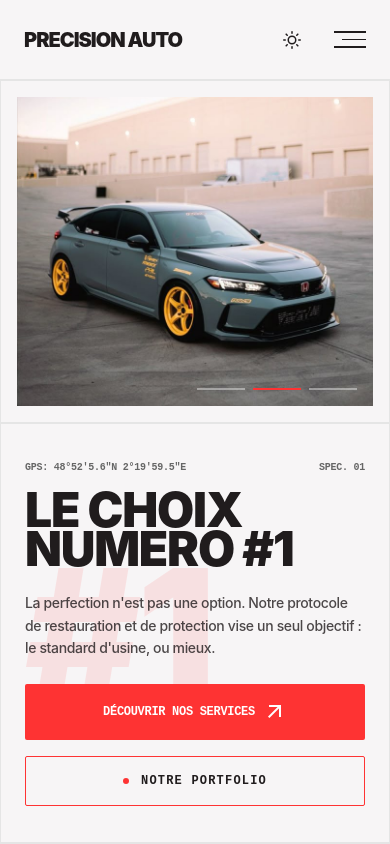
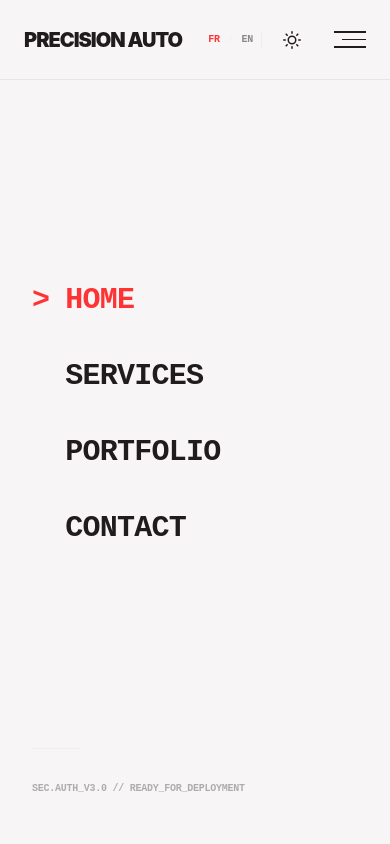
Before and after one commit to Teodev578/prepa_website, a Next.js app: page / in a window 390 px wide. Both pictures are taken after a click on the element 318 px from the left and 39 px from the top of the page. Shown: the top 844 px of the page. Built offline with nearby package versions, Linux system fonts and the light colour scheme.

Commit message:
refactor: reorganize language selector placement and update mobile navigation layout

```diff
--- a/components/Navbar.tsx
+++ b/components/Navbar.tsx
@@ -60,15 +60,6 @@ export default function Navbar() {
 
                     {/* Technical Actions Toolbar */}
                     <div className="flex items-center text-xs font-mono text-foreground font-bold uppercase tracking-widest">
-                        {/* Selector FR / EN */}
-                        <div className="flex gap-1 items-center">
-                            <button className={`min-w-[44px] min-h-[44px] transition-none ${lang === 'fr' ? 'text-primary' : 'hover:text-primary'}`} onClick={() => setLang('fr')}>FR</button>
-                            <span className="text-border px-1">/</span>
-                            <button className={`min-w-[44px] min-h-[44px] transition-none ${lang === 'en' ? 'text-primary' : 'hover:text-primary'}`} onClick={() => setLang('en')}>EN</button>
-                        </div>
-
-                        <span className="text-border px-4">|</span>
-
                         {/* Contact Link */}
                         <Link
                             href="/contact"
@@ -79,6 +70,15 @@ export default function Navbar() {
                             </span>
                             CONTACT
                         </Link>
+
+                        <span className="text-border px-4">|</span>
+
+                        {/* Selector FR / EN */}
+                        <div className="flex gap-1 items-center">
+                            <button className={`min-w-[44px] min-h-[44px] transition-none ${lang === 'fr' ? 'text-primary' : 'hover:text-primary'}`} onClick={() => setLang('fr')}>FR</button>
+                            <span className="text-border px-1">/</span>
+                            <button className={`min-w-[44px] min-h-[44px] transition-none ${lang === 'en' ? 'text-primary' : 'hover:text-primary'}`} onClick={() => setLang('en')}>EN</button>
+                        </div>
 
                         <span className="text-border px-4">|</span>
 
@@ -101,6 +101,13 @@ export default function Navbar() {
                 </Link>
 
                 <div className="flex items-center gap-2">
+                    {/* Selector FR / EN Mobile */}
+                    <div className="flex gap-2 items-center font-mono text-[10px] font-bold px-2 border-r border-border/50">
+                        <button className={`transition-none ${lang === 'fr' ? 'text-primary' : 'text-foreground/50 hover:text-primary'}`} onClick={() => setLang('fr')}>FR</button>
+                        <span className="text-border/30">/</span>
+                        <button className={`transition-none ${lang === 'en' ? 'text-primary' : 'text-foreground/50 hover:text-primary'}`} onClick={() => setLang('en')}>EN</button>
+                    </div>
+
                     <button id="theme-toggle-mobile" className="min-w-[44px] min-h-[44px] flex items-center justify-center hover:text-primary transition-none text-foreground" onClick={toggleTheme} aria-label="Toggle Theme Mobile">
                         {theme === 'dark' ? (
                             <svg className="moon-icon" xmlns="http://www.w3.org/2000/svg" width="18" height="18" viewBox="0 0 24 24" fill="none" stroke="currentColor" strokeWidth="2" strokeLinecap="round" strokeLinejoin="round"><path d="M21 12.79A9 9 0 1 1 11.21 3 7 7 0 0 0 21 12.79z"></path></svg>
@@ -125,7 +132,14 @@ export default function Navbar() {
                     <Link href="/" className="text-foreground font-sans font-black tracking-tighter uppercase text-xl" onClick={() => setIsMenuOpen(false)}>
                         PRECISION AUTO
                     </Link>
-                    <div className="flex items-center gap-4">
+                    <div className="flex items-center gap-2">
+                        {/* Selector FR / EN Mobile Menu */}
+                        <div className="flex gap-2 items-center font-mono text-[10px] font-bold px-4 border-r border-border">
+                            <button className={`transition-none ${lang === 'fr' ? 'text-primary' : 'text-foreground/50 hover:text-primary'}`} onClick={() => setLang('fr')}>FR</button>
+                            <span className="text-border/30">/</span>
+                            <button className={`transition-none ${lang === 'en' ? 'text-primary' : 'text-foreground/50 hover:text-primary'}`} onClick={() => setLang('en')}>EN</button>
+                        </div>
+
                         <button id="theme-toggle-mobile-menu" className="min-w-[44px] min-h-[44px] flex flex-col justify-center items-center hover:text-primary transition-none text-foreground" onClick={toggleTheme} aria-label="Toggle Theme Mobile">
                             {theme === 'dark' ? (
                                 <svg className="moon-icon" xmlns="http://www.w3.org/2000/svg" width="20" height="20" viewBox="0 0 24 24" fill="none" stroke="currentColor" strokeWidth="2" strokeLinecap="round" strokeLinejoin="round"><path d="M21 12.79A9 9 0 1 1 11.21 3 7 7 0 0 0 21 12.79z"></path></svg>
@@ -161,14 +175,9 @@ export default function Navbar() {
                     </ul>
                 </div>
 
-                <div className="px-8 pb-12 mt-auto flex flex-col gap-8 text-xs font-mono font-bold text-foreground uppercase tracking-widest">
+                <div className="px-8 pb-12 mt-auto flex flex-col gap-8 text-[10px] font-mono font-bold text-muted-foreground uppercase opacity-50 tracking-[0.2em]">
                     <div className="w-12 h-[1px] bg-border"></div>
-                    <div className="flex gap-4 items-center">
-                        <span className="text-muted-foreground mr-2">LANG:</span>
-                        <button className={`min-w-[44px] min-h-[44px] flex items-center transition-colors ${lang === 'fr' ? 'text-primary' : 'hover:text-primary'}`} onClick={() => setLang('fr')}>FR</button>
-                        <span className="text-border">/</span>
-                        <button className={`min-w-[44px] min-h-[44px] flex items-center transition-colors ${lang === 'en' ? 'text-primary' : 'hover:text-primary'}`} onClick={() => setLang('en')}>EN</button>
-                    </div>
+                    <div>SEC.AUTH_V3.0 // READY_FOR_DEPLOYMENT</div>
                 </div>
             </div>
         </header>
```
